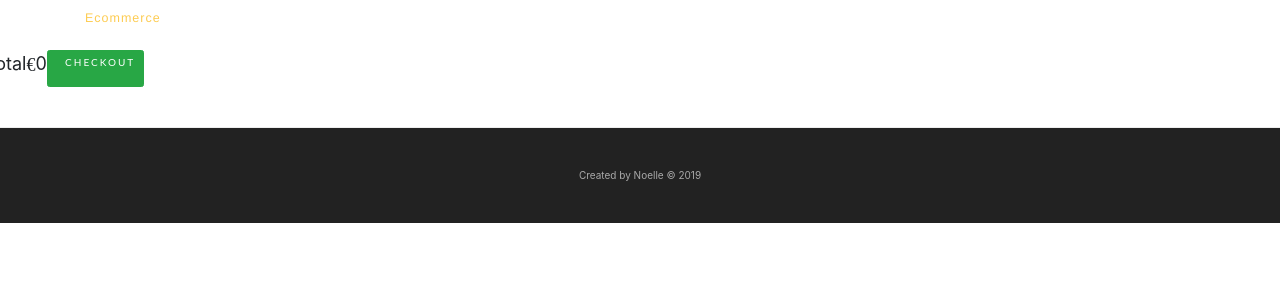
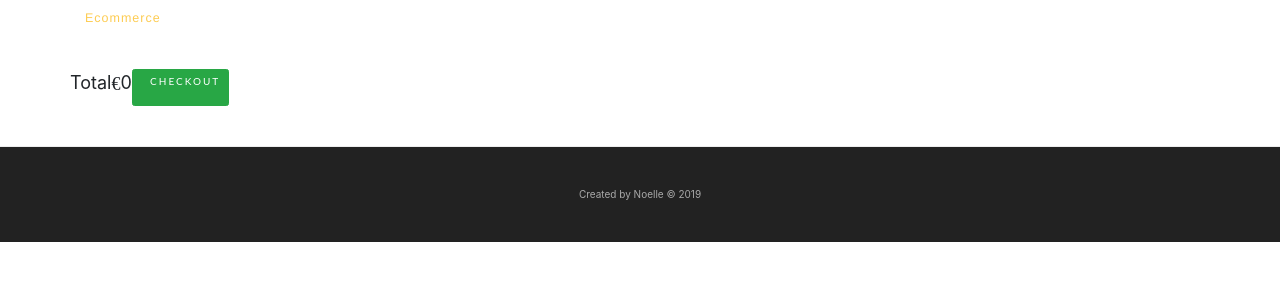
Before and after one commit to Code-Institute-Submissions/ecommerce-project, a Django app: page /cart/ in a window 1280 px wide. Shown: the top 300 px of the page. Run offline with Django 3.2, Linux system fonts and the light colour scheme; parts of the project's set-up code (start-up, migrations or seed data) failed here and were passed over; some libraries are stand-ins or nearby versions; some web fonts are replaced.

Commit message:
edited cart.html

```diff
--- a/cart/templates/cart.html
+++ b/cart/templates/cart.html
@@ -3,7 +3,8 @@
 {% load bootstrap_tags %}
 
 {% block content %}
-<div class="row row-flex">
+<div class="container"  style="margin-top:1.5%;">
+    <div class="row row-flex" >
         {% for item in cart_items %}
 
         <div class="col-xs-10 col-xs-offset-1 col-sm-offset-0 col-sm-6 col-md-4 display panel panel-display">
@@ -36,7 +37,8 @@
     <div class="row">
         <p>Total</p>
         <p><span class="glyphicon glyphicon-euro" aria-hidden="true"></span>{{ total }}</p>
-    <a href="{% url 'checkout' %}" class="btn btn-success" role="button"><span class="glyphicon glyphicon-ok-sign" aria-hidden="true"></span>Checkout</a>
+        <a href="{% url 'view_cart' %}" class="btn btn-success" role="button"><span class="glyphicon glyphicon-ok-sign" aria-hidden="true"></span>Checkout</a>
+    </div>
 </div>
 
 {% endblock %}
```
Lines whose indentation alone changed are shown as unchanged.
